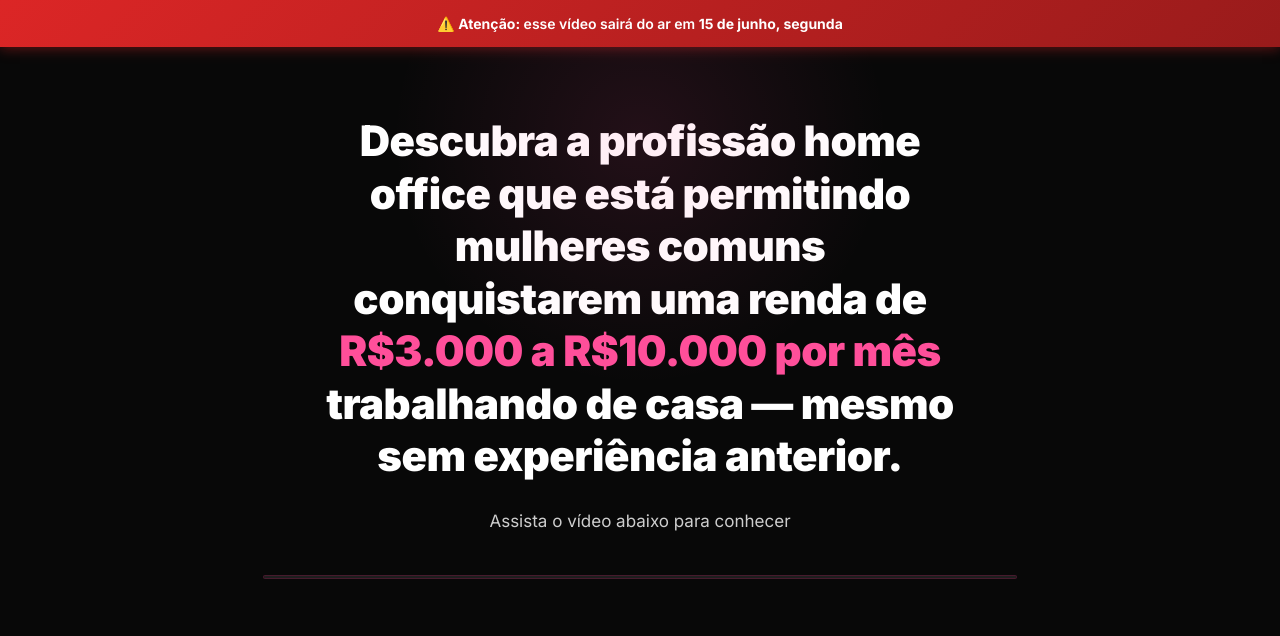
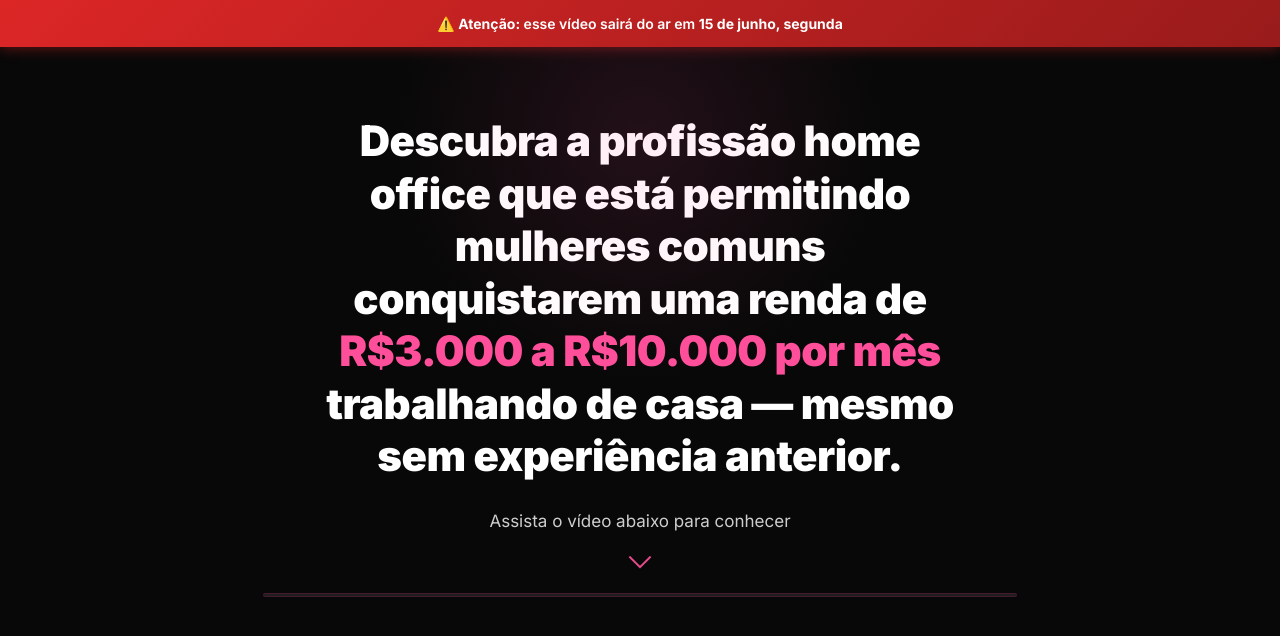
Before and after one commit to therealtrumann/imersao-omercadoinvisivel, a plain HTML site: page index.html in a window 1280 px wide. Drawn offline with Linux system fonts and the light colour scheme; a web font is replaced by a local one.

Commit message:
feat: seta animada abaixo da subheadline (todas as páginas)
Co-Authored-By: Claude Sonnet 4.6 <noreply@anthropic.com>

```diff
--- a/index.html
+++ b/index.html
@@ -145,7 +145,22 @@
       color: var(--white-80);
       line-height: 1.75;
       max-width: 560px;
-      margin: 0 auto var(--space-5);
+      margin: 0 auto 10px;
+    }
+
+    .hero-arrow {
+      display: block;
+      width: 16px; height: 16px;
+      border-right: 2px solid var(--pink);
+      border-bottom: 2px solid var(--pink);
+      transform: rotate(45deg) translate(0,0);
+      margin: 0 auto var(--space-4);
+      opacity: 0.65;
+      animation: arrowBounce 1.5s ease-in-out infinite;
+    }
+    @keyframes arrowBounce {
+      0%, 100% { transform: rotate(45deg) translate(0,0); opacity: 0.65; }
+      50%       { transform: rotate(45deg) translate(3px,3px); opacity: 1; }
     }
 
     /* VSL */
@@ -1216,6 +1231,7 @@
       <p class="hero-sub">
         Assista o vídeo abaixo para conhecer
       </p>
+      <div class="hero-arrow"></div>
 
       <!-- VSL vturb -->
       <div class="vsl-embed">
```
Also changed, not shown: semdelay/index.html (+17 -1 lines), v2/index.html (+17 -1 lines).
